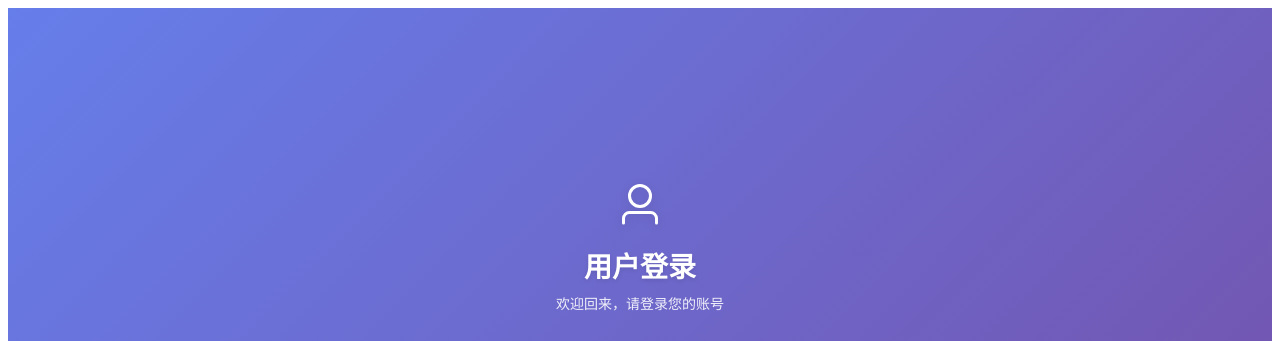
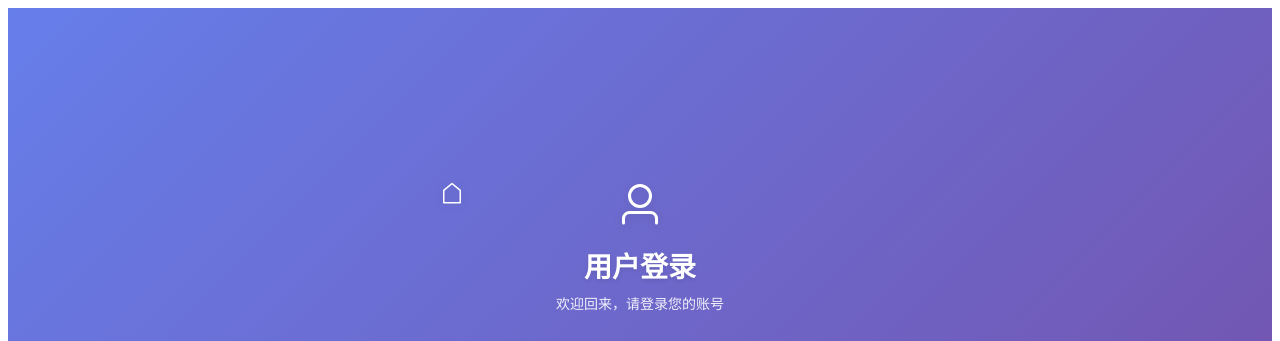
Before and after one commit to zhuxuanlin666/short-link-frontend, a Vue app: page /login in a window 1280 px wide. Shown: the top 341 px of the page. Built offline with nearby package versions, Linux system fonts and the light colour scheme; the HTML template or start-up script is replaced by a standard one.

Commit message:
Add files via upload

```diff
--- a/src/api/shorturl.ts
+++ b/src/api/shorturl.ts
@@ -18,7 +18,7 @@ export const shorturlApi = {
   },
 
   delete: (shortCode: string) => {
-    return request.delete<ApiResponse<void>>(`/short-url/${shortCode}`)
+    return request.delete<ApiResponse<void>>(`/short-url/delete/${shortCode}`)
   }
 }
 
--- a/src/pages/admin/ListPage.vue
+++ b/src/pages/admin/ListPage.vue
@@ -109,10 +109,12 @@
               </div>
             </template>
           </el-table-column>
-          <el-table-column prop="shortCode" label="短码" width="120">
+          <el-table-column prop="shortCode" label="短链接" min-width="180">
             <template #default="scope">
               <el-tag type="info" class="short-code-tag">
-                {{ scope.row.shortCode }}
+                <a :href="`http://localhost:8081/${scope.row.shortCode}`" target="_blank" class="short-link">
+                  http://localhost:8081/{{ scope.row.shortCode }}
+                </a>
               </el-tag>
             </template>
           </el-table-column>
@@ -510,6 +512,16 @@ const handleStatusChange = async (row: ShortLink, newStatus: string) => {
   font-weight: 600;
 }
 
+.short-link {
+  color: #409eff;
+  text-decoration: none;
+  font-weight: 500;
+}
+
+.short-link:hover {
+  text-decoration: underline;
+}
+
 .url-cell {
   color: #6b7280;
   overflow: hidden;
--- a/src/pages/auth/LoginPage.vue
+++ b/src/pages/auth/LoginPage.vue
@@ -2,6 +2,9 @@
   <div class="auth-page">
     <div class="auth-container">
       <div class="header">
+        <router-link to="/" class="home-link">
+          <el-icon class="home-icon"><House /></el-icon>
+        </router-link>
         <el-icon class="icon-user"><User /></el-icon>
         <h1>用户登录</h1>
         <p class="subtitle">欢迎回来，请登录您的账号</p>
@@ -64,7 +67,7 @@ import { ref, reactive } from 'vue'
 import { useRouter } from 'vue-router'
 import { ElMessage } from 'element-plus'
 import type { FormInstance, FormRules } from 'element-plus'
-import { User, Lock } from '@element-plus/icons-vue'
+import { User, Lock, House } from '@element-plus/icons-vue'
 import { authApi } from '../../api/auth'
 import { authService } from '../../utils/auth'
 
@@ -133,6 +136,26 @@ const handleLogin = async () => {
   text-align: center;
   color: white;
   margin-bottom: 30px;
+  position: relative;
+}
+
+.home-link {
+  position: absolute;
+  top: 0;
+  left: 0;
+  color: white;
+  text-decoration: none;
+  transition: all 0.3s ease;
+}
+
+.home-link:hover {
+  color: rgba(255, 255, 255, 0.8);
+  transform: scale(1.1);
+}
+
+.home-icon {
+  font-size: 24px;
+  filter: drop-shadow(0 2px 4px rgba(0, 0, 0, 0.1));
 }
 
 .icon-user {
```
